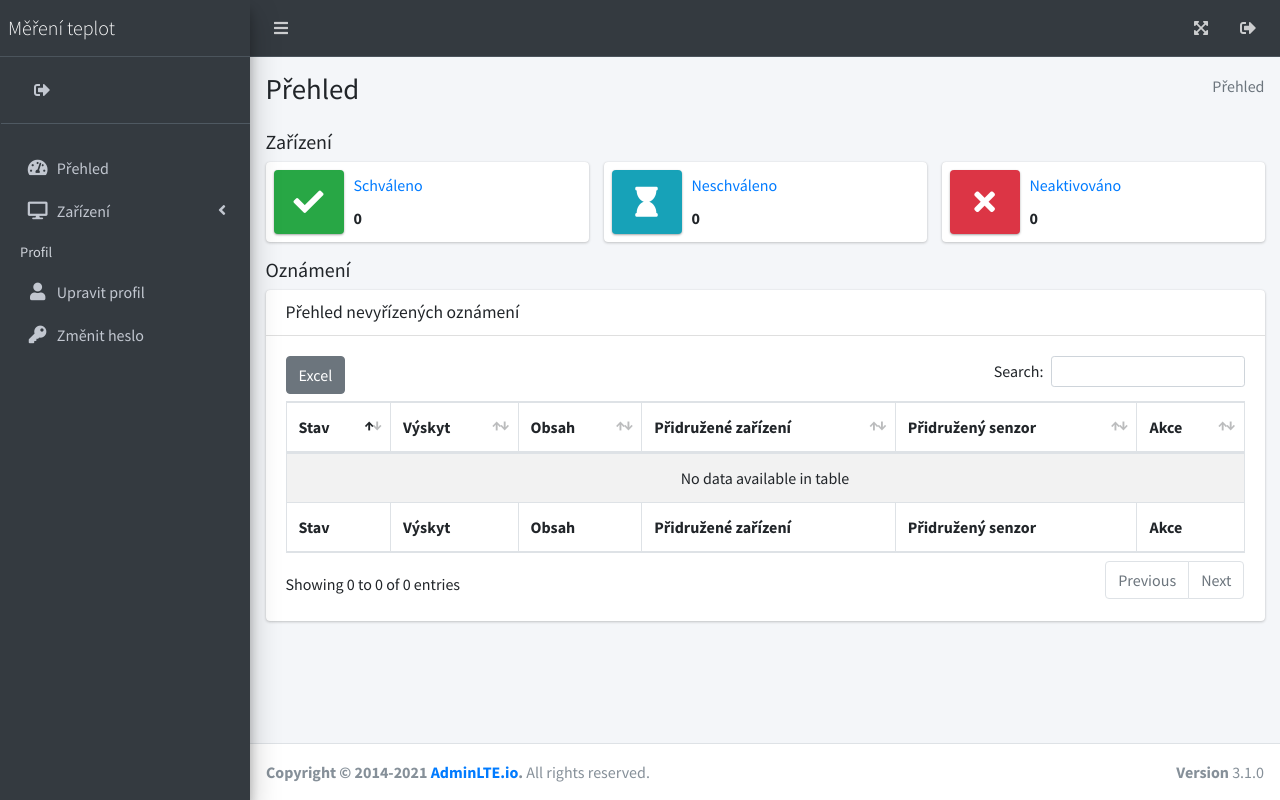
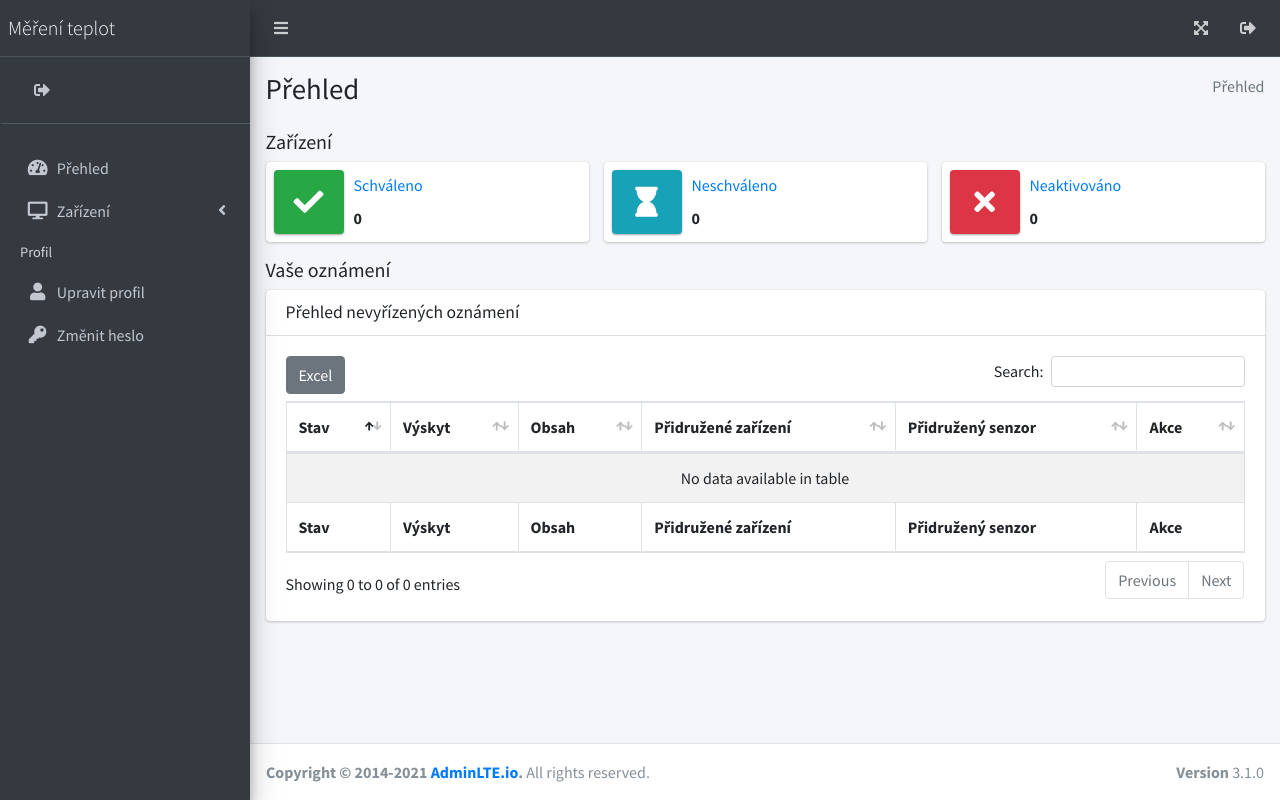
Before and after one commit to petrkruntorad/bachelors-thesis-kruntorad, a Symfony app: template templates/admin/dashboard/index.html.twig in a window 1280 px wide. Run offline with Twig, Linux system fonts and the light colour scheme; the template is opened without the code that fills it, so the values that code supplies are empty; some libraries are stand-ins or nearby versions.

Commit message:
no message

```diff
--- a/templates/admin/dashboard/index.html.twig
+++ b/templates/admin/dashboard/index.html.twig
@@ -158,7 +158,7 @@
                     <!-- /.col -->
             </div>
             {% endif %}
-            <h5 class="mb-2">Oznámení</h5>
+            <h5 class="mb-2">Vaše oznámení</h5>
             <div class="row">
                 <div class="col-12">
                     <div class="card">
```
